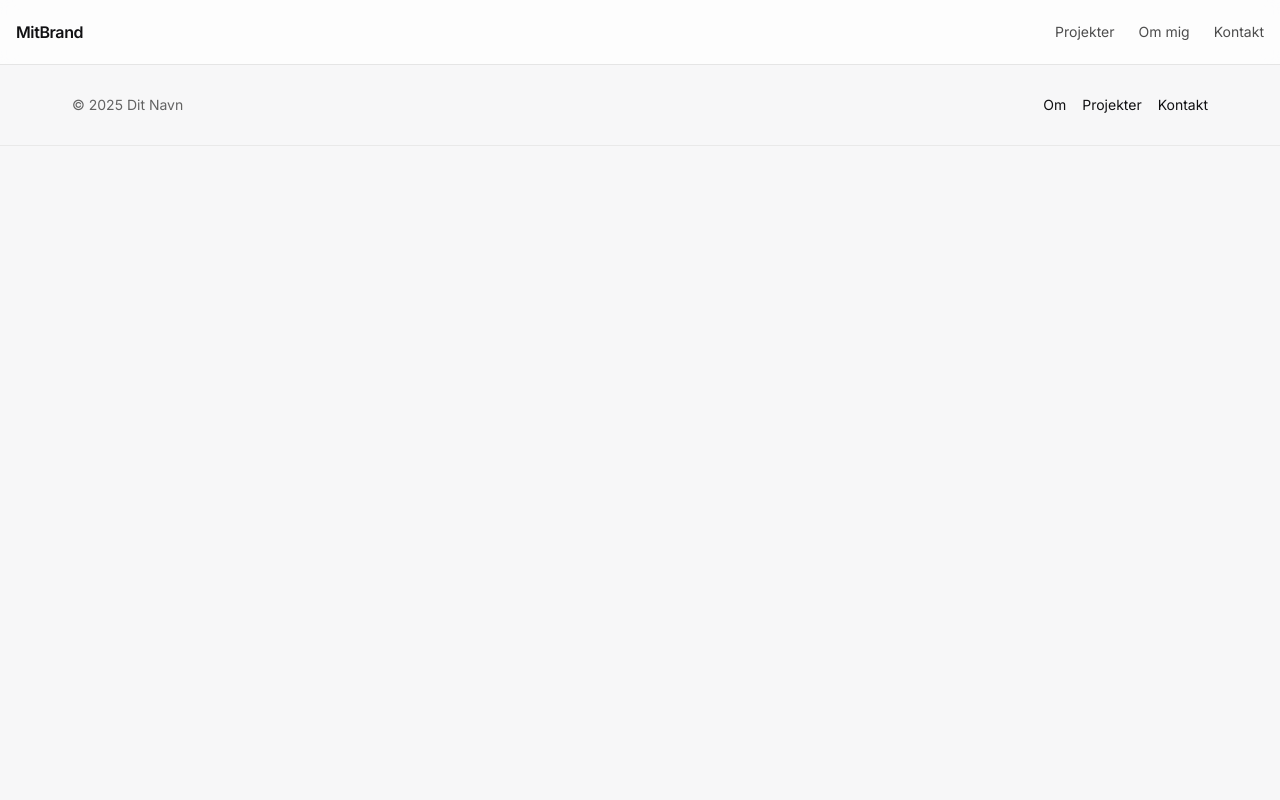
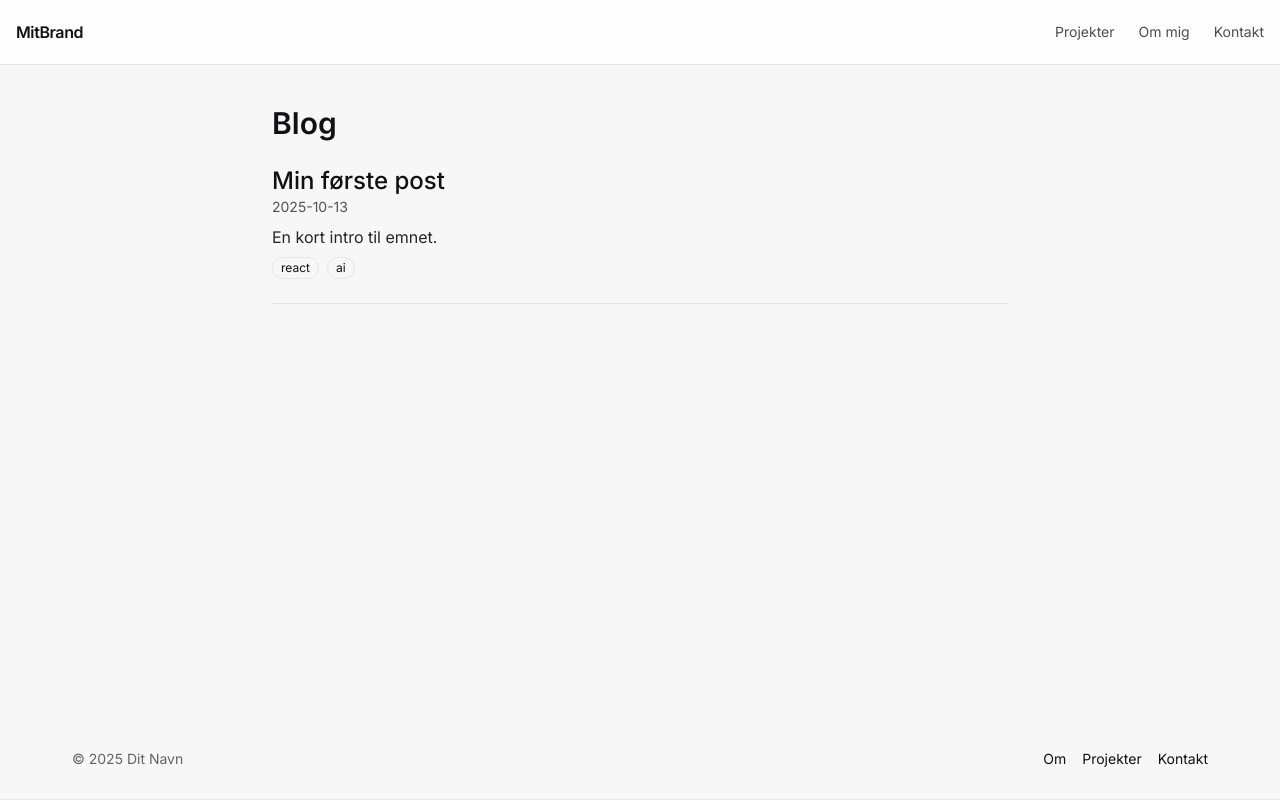
Before and after one commit to lundlund/resume, a React (Vite) app: page /blog in a window 1280 px wide. Built offline with nearby package versions, Linux system fonts and the light colour scheme.

Commit message:
blog with MDX created - with auto meta data

```diff
--- a/src/App.tsx
+++ b/src/App.tsx
@@ -1,21 +1,50 @@
-import { Routes, Route } from 'react-router-dom'
+// src/App.tsx
+import { useEffect } from 'react'
+import { Routes, Route, useLocation } from 'react-router-dom'
+
 import Topbar from '@/components/Topbar'
 import Home from '@/pages/Home'
 import Projects from '@/pages/Projects'
 import About from '@/pages/About'
 import Contact from '@/pages/Contact'
-import { Footer } from '@/components/Footer' // ← skift til { Footer } hvis din er named
+import Blog from '@/pages/Blog'
+import Post from '@/pages/Post'
+
+// Hvis din Footer er default-export:
+import {Footer} from '@/components/Footer'
+// Hvis din Footer i stedet er named export, så brug denne og slet linjen ovenfor:
+// import { Footer } from '@/components/Footer'
+
+function ScrollToTop() {
+  const location = useLocation()
+  useEffect(() => {
+    window.scrollTo({ top: 0, left: 0, behavior: 'instant' as ScrollBehavior })
+  }, [location.pathname])
+  return null
+}
 
 export default function App() {
   return (
     <div className="min-h-screen flex flex-col">
+      <ScrollToTop />
       <Topbar />
+
+      <main className="flex-1">
         <Routes>
           <Route path="/" element={<Home />} />
           <Route path="/projects" element={<Projects />} />
           <Route path="/about" element={<About />} />
           <Route path="/contact" element={<Contact />} />
+
+          {/* Blog */}
+          <Route path="/blog" element={<Blog />} />
+          <Route path="/blog/:slug" element={<Post />} />
+
+          {/* 404 fallback (valgfrit) */}
+          {/* <Route path="*" element={<NotFound />} /> */}
         </Routes>
+      </main>
+
       <Footer />
     </div>
   )
--- /dev/null
+++ b/src/mdx.tsx
@@ -0,0 +1,9 @@
+import { MDXProvider } from '@mdx-js/react'
+const components = {
+  h1: (p:any) => <h1 className="text-3xl md:text-4xl font-semibold mb-4" {...p} />,
+  p:  (p:any) => <p className="leading-7 mb-4" {...p} />,
+  a:  (p:any) => <a className="underline hover:opacity-80" {...p} />
+}
+export function MdxWrapper({ children }: { children: React.ReactNode }) {
+  return <MDXProvider components={components}>{children}</MDXProvider>
+}
--- /dev/null
+++ b/src/pages/Blog.tsx
@@ -0,0 +1,73 @@
+import { Link } from "react-router-dom"
+
+type Meta = {
+  title: string
+  date: string            // ISO YYYY-MM-DD
+  excerpt?: string
+  tags?: string[]
+  ogImage?: string
+  draft?: boolean
+  slug?: string           // tilføjes ved build
+}
+
+const defaultMeta: Meta = {
+  title: "",
+  date: new Date().toISOString().slice(0, 10),
+  excerpt: "",
+  tags: [],
+}
+
+// Importér alle .mdx filer i /posts (build-tid)
+const modules = import.meta.glob("../posts/*.mdx", { eager: true }) as Record<
+  string,
+  { default: React.ComponentType; meta?: Partial<Meta> }
+>
+
+// Byg liste { slug, Component, meta } og sortér nyeste først
+const posts = Object.entries(modules)
+  .map(([path, mod]) => {
+    const slug = path.split("/").pop()!.replace(".mdx", "")
+    const meta: Meta = { ...defaultMeta, ...(mod.meta || {}), slug }
+    return { slug, Component: mod.default, meta }
+  })
+  // Skjul drafts (kan slås til ved behov)
+  .filter(p => !p.meta.draft)
+  // Sortér efter dato (desc)
+  .sort((a, b) => (a.meta.date < b.meta.date ? 1 : -1))
+
+export default function Blog() {
+  return (
+    <main className="mx-auto max-w-3xl px-4 py-10">
+      <h1 className="text-3xl font-semibold mb-6">Blog</h1>
+
+      {posts.length === 0 && (
+        <p className="text-neutral-700">Der er endnu ingen indlæg.</p>
+      )}
+
+      <ul className="space-y-6">
+        {posts.map(p => (
+          <li key={p.slug} className="border-b border-neutral-200 pb-6">
+            <Link to={`/blog/${p.slug}`} className="text-2xl font-medium hover:opacity-80">
+              {p.meta.title || p.slug}
+            </Link>
+            <div className="text-sm text-neutral-600">{p.meta.date}</div>
+
+            {p.meta.excerpt && (
+              <p className="mt-2 text-neutral-800">{p.meta.excerpt}</p>
+            )}
+
+            {p.meta.tags && p.meta.tags.length > 0 && (
+              <div className="mt-2 flex flex-wrap gap-2">
+                {p.meta.tags.map((t) => (
+                  <span key={t} className="text-xs rounded-full border px-2 py-0.5">
+                    {t}
+                  </span>
+                ))}
+              </div>
+            )}
+          </li>
+        ))}
+      </ul>
+    </main>
+  )
+}
--- a/src/pages/Home.tsx
+++ b/src/pages/Home.tsx
@@ -1,10 +1,7 @@
 import React from 'react'
 import Section from '@/components/ui/Section'
-import Heading from '@/components/ui/Heading'
 import Button from '@/components/ui/Button'
-import Card from '@/components/ui/Card'
 import HeroHeadline from '@/components/HeroHeadline'
-import { projects } from '@/data/projects'
 
 export default function Home(){
   return (
@@ -14,7 +11,7 @@ export default function Home(){
           <div>
             <HeroHeadline />
             <div className="mt-8 flex gap-3">
-              <Button as="a" href="/projects">Se projekter</Button>
+              <Button as="a" href="/blog">Se blog</Button>
               <Button as="a" variant="ghost" href="/contact">Kontakt</Button>
             </div>
           </div>
@@ -30,31 +27,7 @@ export default function Home(){
         </div>
       </Section>
 
-      <Section divider>
-        <div className="flex items-end justify-between mb-6">
-          <Heading size="md">Udvalgte projekter</Heading>
-          <a href="/projects" className="underline underline-offset-4">Se alle</a>
-        </div>
-        <div className="grid sm:grid-cols-2 lg:grid-cols-3 gap-6">
-          {projects.slice(0,6).map((p)=>(
-            <a key={p.id} href={p.url ?? '/projects'} className="group">
-              <Card>
-                <div className="aspect-video overflow-hidden rounded-2xl">
-                  <img
-                    src={p.img}
-                    alt={p.title}
-                    className="w-full h-full object-cover group-hover:scale-[1.02] transition-transform"
-                  />
-                </div>
-                <div className="p-4 flex items-center justify-between">
-                  <h3 className="font-medium">{p.title}</h3>
-                  <span aria-hidden>↗</span>
-                </div>
-              </Card>
-            </a>
-          ))}
-        </div>
-      </Section>
+
     </main>
   )
 }
--- /dev/null
+++ b/src/pages/Post.tsx
@@ -0,0 +1,83 @@
+import { useParams, Link } from "react-router-dom"
+import { MdxWrapper } from "@/mdx"
+
+type Meta = {
+  title: string
+  date: string
+  excerpt?: string
+  tags?: string[]
+  ogImage?: string
+  draft?: boolean
+  slug?: string
+}
+
+const defaultMeta: Meta = {
+  title: "",
+  date: new Date().toISOString().slice(0, 10),
+  excerpt: "",
+  tags: [],
+}
+
+const modules = import.meta.glob("../posts/*.mdx", { eager: true }) as Record<
+  string,
+  { default: React.ComponentType; meta?: Partial<Meta> }
+>
+
+// Slå op-tabel: slug -> { Component, meta }
+const map: Record<
+  string,
+  { Component: React.ComponentType; meta: Meta }
+> = Object.fromEntries(
+  Object.entries(modules).map(([path, mod]) => {
+    const slug = path.split("/").pop()!.replace(".mdx", "")
+    const meta: Meta = { ...defaultMeta, ...(mod.meta || {}), slug }
+    return [slug, { Component: mod.default, meta }]
+  })
+)
+
+export default function Post() {
+  const { slug } = useParams()
+  const data = slug ? map[slug] : null
+
+  if (!data || data.meta.draft) {
+    return (
+      <main className="mx-auto max-w-3xl px-4 py-10">
+        <p>Indlægget findes ikke.</p>
+        <Link to="/blog" className="underline">← Tilbage til blog</Link>
+      </main>
+    )
+  }
+
+  const { Component, meta } = data
+
+  return (
+    <main className="mx-auto max-w-3xl px-4 py-10">
+      <article>
+        <header className="mb-6">
+          <h1 className="text-3xl font-semibold">{meta.title || slug}</h1>
+          <div className="text-sm text-neutral-600">{meta.date}</div>
+          {meta.excerpt && (
+            <p className="mt-2 text-neutral-800">{meta.excerpt}</p>
+          )}
+          {meta.tags && meta.tags.length > 0 && (
+            <div className="mt-3 flex flex-wrap gap-2">
+              {meta.tags.map((t) => (
+                <span key={t} className="text-xs rounded-full border px-2 py-0.5">
+                  {t}
+                </span>
+              ))}
+            </div>
+          )}
+        </header>
+
+        <MdxWrapper>
+          <Component />
+        </MdxWrapper>
+      </article>
+
+      <div className="mt-10">
+        <Link to="/blog" className="underline">← Alle indlæg</Link>
+      </div>
+    </main>
+  )
+}
--- /dev/null
+++ b/src/posts/first-post.mdx
@@ -0,0 +1,9 @@
+export const meta = {
+  title: "Min første post",
+  date: "2025-10-13",
+  excerpt: "En kort intro til emnet.",
+  tags: ["react","ai"]
+}
+
+Hej verden
+Dette er mit første MDX-indlæg. **MDX** lader mig bruge React-komponenter direkte i teksten.
--- a/vite.config.ts
+++ b/vite.config.ts
@@ -1,12 +1,25 @@
+// vite.config.ts
 import { defineConfig } from 'vite'
 import react from '@vitejs/plugin-react'
-import path from 'path'
+import mdx from '@mdx-js/rollup'
+import { fileURLToPath, URL } from 'node:url'
 
 export default defineConfig({
-  plugins: [react()],
+  plugins: [
+    mdx(),        // MDX support (.mdx filer bliver til React-komponenter)
+    react(),      // React Fast Refresh, JSX, osv.
+  ],
   resolve: {
     alias: {
-      '@': path.resolve(__dirname, './src'),
+      '@': fileURLToPath(new URL('./src', import.meta.url)), // import ... from '@/...'
     },
   },
+  server: {
+    port: 5173,
+    open: false,
+  },
+  build: {
+    outDir: 'dist',
+    sourcemap: false,
+  },
 })
```
Also changed, not shown: package.json (+5 -3 lines), 1 other file (tests, documents, lock files or other folders). Lines whose indentation alone changed are shown as unchanged.
